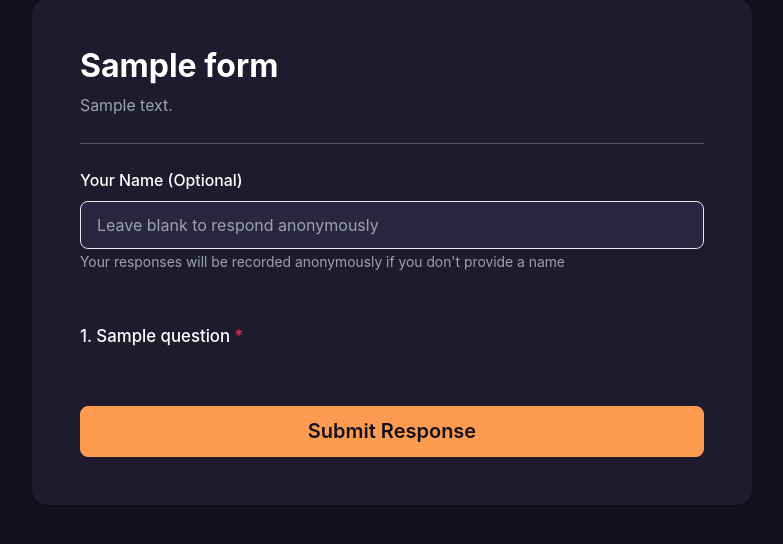
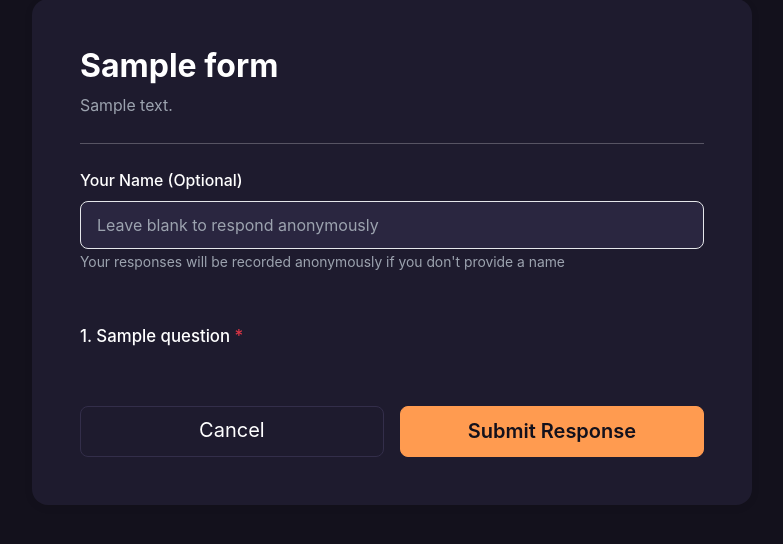
Before and after one commit to Nizuky/Balitech-feedback-system, a Flask app: page /forms/1 in a window 1280 px wide. Shown: the part 165-709 px from the top of the page, without its empty margins (248-1031 px from the left). Run offline with Flask 3, Linux system fonts and the light colour scheme; tables that the repository leaves empty hold one stand-in row (values such as "Sample post").

Commit message:
feat: implement public form response template and add site branding asset

```diff
--- a/templates/form_answer.html
+++ b/templates/form_answer.html
@@ -66,8 +66,9 @@
                         </div>
                         {% endfor %}
 
-                        <div class="d-grid gap-2 mt-5">
-                            <button type="submit" class="btn btn-primary btn-lg fw-600">Submit Response</button>
+                        <div class="d-flex gap-3 mt-5">
+                            <a href="{{ url_for('forms.list_public_forms') }}" class="btn w-50 btn-lg fw-600" style="border: 1px solid var(--border); color: var(--text-dark); border-radius: 8px;">Cancel</a>
+                            <button type="submit" class="btn btn-primary btn-lg fw-600 w-50">Submit Response</button>
                         </div>
                     </form>
                 </div>
```
Also changed, not shown: assets/balitech logo.png.
